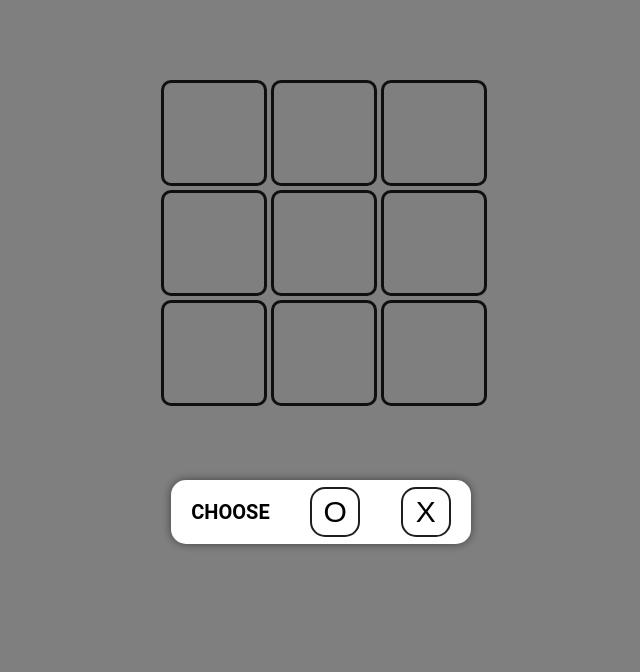
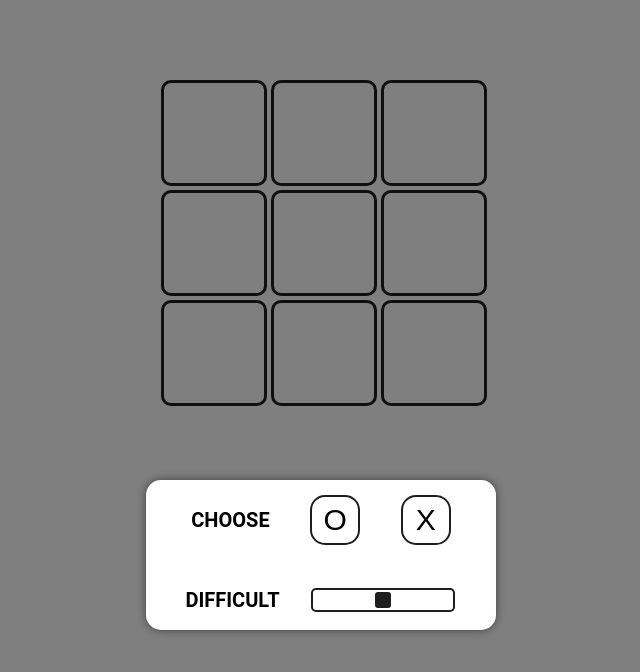
Before and after one commit to neyr00/tic-tac-toe, a plain HTML site: page index.html in a window 1280 px wide. Shown: the whole page, without its empty margins (319-959 px from the left). Drawn offline with Linux system fonts and the light colour scheme.

Commit message:
add difficult

```diff
--- a/script.js
+++ b/script.js
@@ -8,7 +8,7 @@ document.addEventListener('DOMContentLoaded', () => {
 
     const gameBoard = document.getElementById('game');
     let currentPlayer;
-    let AI_strength = 100;
+    let AI_strength = 50;
     let gameState = ['', '', '', '', '', '', '', '', ''];
     const winComb = [
         [0, 1, 2],
@@ -159,8 +159,8 @@ document.addEventListener('DOMContentLoaded', () => {
         message.textContent = 'CHOOSE';
         message.classList.add('message');
 
-        const messagebox = document.createElement('div');
-        messagebox.classList.add('message-box');
+        const messageBox = document.createElement('div');
+        messageBox.classList.add('message-box');
 
         const xBtn = document.createElement('button');
         xBtn.textContent = 'X';
@@ -168,24 +168,50 @@ document.addEventListener('DOMContentLoaded', () => {
         const oBtn = document.createElement('button');
         oBtn.textContent = 'O';
 
+        const sliderBox = document.createElement('div');
+        sliderBox.classList.add('message-box');
+
+        const slider = document.createElement('input');
+        slider.classList.add('slider');
+        slider.type = 'range';
+        slider.min = '0';
+        slider.max = '100';
+        slider.value = AI_strength;
+        slider.id = 'slider';
+
+        const difficult = document.createElement('p');
+        difficult.classList.add('sliderText');
+        difficult.textContent = 'difficult';
+
         // Events
         xBtn.addEventListener('click', function() {
             document.body.removeChild(background);
             isPlayerTurn = true;
             isGameActive = true;
+            console.log(AI_strength);
         });
-
         oBtn.addEventListener('click', function() {
             document.body.removeChild(background);
             isPlayerTurn = false;
             isGameActive = true;
+            console.log(AI_strength);
             botMove();
         });
+        slider.addEventListener('input', (event) => {
+            currentValue = event.target.value;
+            AI_strength = slider.value;
+        });
 
-        messagebox.appendChild(message);
-        messagebox.appendChild(oBtn);
-        messagebox.appendChild(xBtn);
-        box.appendChild(messagebox);
+
+        messageBox.appendChild(message);
+        messageBox.appendChild(oBtn);
+        messageBox.appendChild(xBtn);
+        box.appendChild(messageBox);
+
+        sliderBox.appendChild(difficult);
+        sliderBox.appendChild(slider);
+        box.appendChild(sliderBox);
+
         background.appendChild(box);
 
         document.body.appendChild(background);
--- a/styles.css
+++ b/styles.css
@@ -15,6 +15,7 @@ body {
     margin: 0;
     font-family: 'Roboto', sans-serif;
     text-transform: uppercase;
+    overflow: hidden;
 }
 
 #game {
@@ -68,6 +69,7 @@ body {
     background-color: var(--white);
     border-radius: var(--radius);
     top: 60%;
+    width: 350px;
     gap: 10px;
     box-shadow: 0 0 10px var(--shadow);
     z-index: 10;
@@ -91,11 +93,34 @@ body {
     width: 300px;
     justify-content: space-around;
     align-items: center;
+    height: 60px;
+    padding-top: 10px;
 }
 
-.message {
+.message, .sliderText{
     font-size: 20px;
     font-weight: bold;
+    text-align: left;
+    padding: 0;
+}
+
+.slider {
+    width: 140px;
+    height: 20px;
+    outline-width: 20px;
+    border-radius: 5px;
+    appearance: none;
+    border: 2px solid var(--black);
+}
+
+.slider::-webkit-slider-thumb {
+    appearance: none;
+    width: 20px;
+    height: 20px;
+    background: var(--black);
+    border: 2px solid var(--white);
+    cursor: pointer;
+    border-radius: 5px;
 }
 
 button {
```
